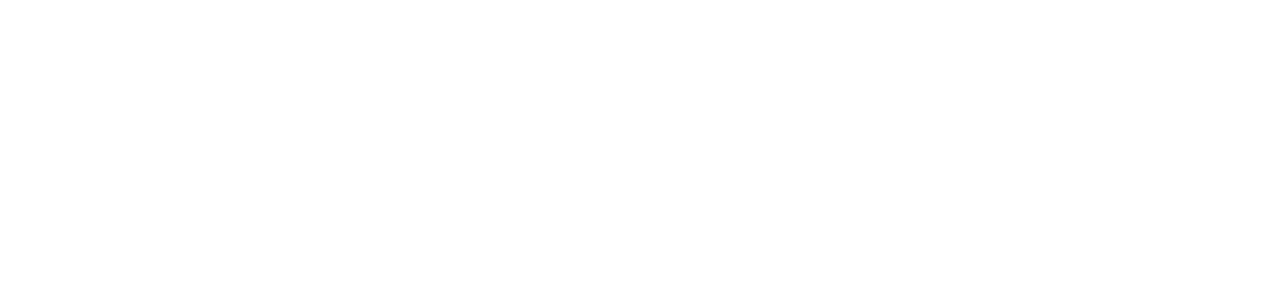
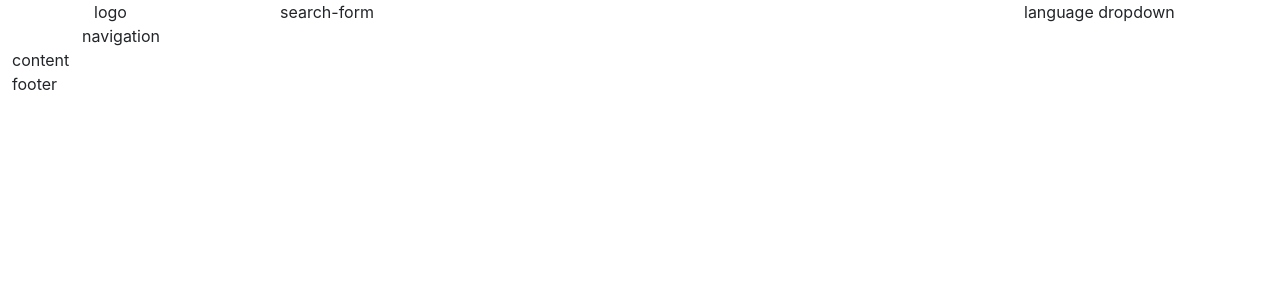
Before and after one commit to sacden/newsportal, a React (Create React App) app: page / in a window 1280 px wide. Shown: the top 300 px of the page. Built offline with nearby package versions, Linux system fonts and the light colour scheme; the HTML template or start-up script is replaced by a standard one.

Commit message:
add bootstrap styles to the template

```diff
--- a/src/App.js
+++ b/src/App.js
@@ -5,7 +5,7 @@
 
 function App() {
   return (
-    <div className="page">
+    <div className="page container-fluid">
       <Header />
       <Content />
       <Footer />
--- a/src/Components/Content/Content.jsx
+++ b/src/Components/Content/Content.jsx
@@ -1,6 +1,12 @@
 import React from "react";
 const Content = () => {
-  return <div className="content"></div>;
+  return (
+    <div className="content">
+      <div className="row">
+        <div className="col">content</div>
+      </div>
+    </div>
+  );
 };
 
 export default Content;
--- a/src/Components/Footer/Footer.jsx
+++ b/src/Components/Footer/Footer.jsx
@@ -1,6 +1,12 @@
 import React from "react";
 const Footer = () => {
-  return <div className="footer"></div>;
+  return (
+    <div className="footer">
+      <div className="row">
+        <div className="col">footer</div>
+      </div>
+    </div>
+  );
 };
 
 export default Footer;
--- a/src/Components/Header/Header.jsx
+++ b/src/Components/Header/Header.jsx
@@ -6,11 +6,13 @@
 
 const Header = () => {
   return (
-    <div className="header">
-      <div className="header__container">
-        <Logo />
-        <SearchForm />
-        <LangDropDown />
+    <div className="header container">
+      <div className="header__container container">
+        <div className="row">
+          <Logo />
+          <SearchForm />
+          <LangDropDown />
+        </div>
       </div>
       <Navigation />
     </div>
--- a/src/Components/Header/LangDropDown/LangDropDown.jsx
+++ b/src/Components/Header/LangDropDown/LangDropDown.jsx
@@ -1,6 +1,6 @@
 import React from "react";
 const LangDropDown = () => {
-  return <div className="header__language-dropdown"></div>;
+  return <div className="header__language-dropdown col-2">language dropdown</div>;
 };
 
 export default LangDropDown;
--- a/src/Components/Header/Logo/Logo.jsx
+++ b/src/Components/Header/Logo/Logo.jsx
@@ -1,6 +1,6 @@
 import React from "react";
 const Logo = () => {
-  return <div className="header__logo"></div>;
+  return <div className="header__logo col-2">logo</div>;
 };
 
 export default Logo;
--- a/src/Components/Header/Navigation/Navigation.jsx
+++ b/src/Components/Header/Navigation/Navigation.jsx
@@ -1,6 +1,12 @@
 import React from "react";
 const Navigation = () => {
-  return <div className="navigation"></div>;
+  return (
+    <div className="navigation">
+      <div className="row justify-content-md-center">
+        <div className="col">navigation</div>
+      </div>
+    </div>
+  );
 };
 
 export default Navigation;
--- a/src/Components/Header/SearchForm/SearchForm.jsx
+++ b/src/Components/Header/SearchForm/SearchForm.jsx
@@ -1,6 +1,6 @@
 import React from "react";
 const SearchForm = () => {
-  return <div className="header__search-form"></div>;
+  return <div className="header__search-form col-8">search-form</div>;
 };
 
 export default SearchForm;
```
